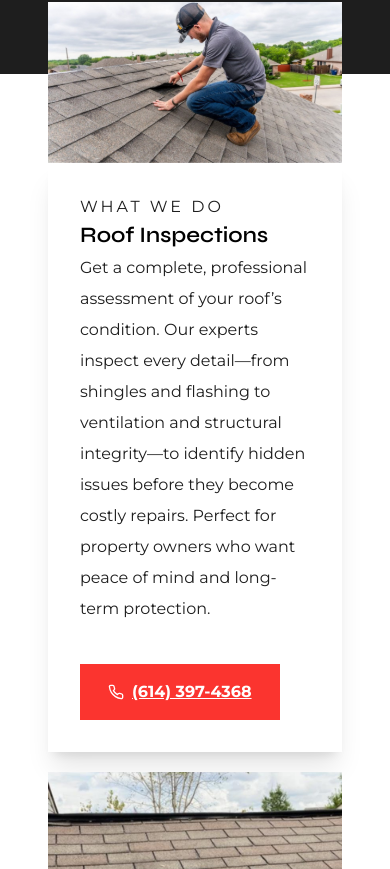
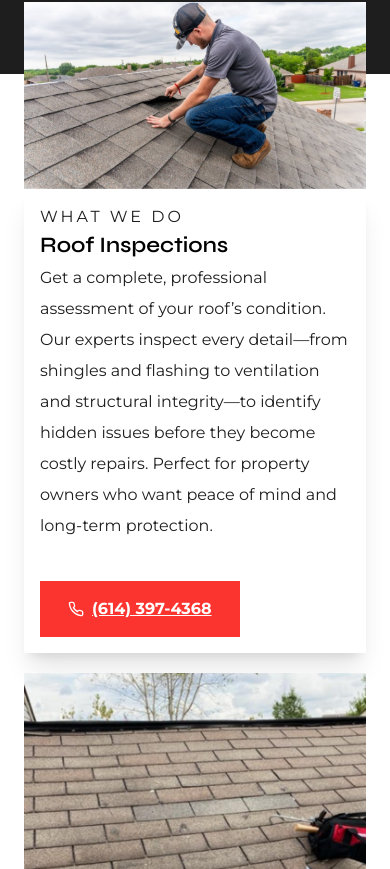
Before and after one commit to 36websolutions-arch/storm-troopers, a Next.js app: page / in a window 390 px wide. Shown: the part 2135-3004 px from the top of the page. Built offline with nearby package versions, Linux system fonts and the light colour scheme.

Commit message:
fix mobile responsive issue

```diff
--- a/src/common/ServicesCard.tsx
+++ b/src/common/ServicesCard.tsx
@@ -17,7 +17,7 @@ export default function ServicesCard({
   imageSrc,
 }: ServicePros) {
   return (
-    <section className="lg:w-[638px] flex flex-col h-full">
+    <section className="lg:w-[638px] md:w-full flex flex-col h-full">
       {" "}
       {/* ← Added flex + full height */}
       {/* Top Image */}
@@ -31,7 +31,7 @@ export default function ServicesCard({
         />
       </div>
       {/* Bottom Text */}
-      <div className="space-y-5 shadow-xl p-8 md:min-h-[430px] sm:min-h-auto min-h-auto  flex flex-col justify-between">
+      <div className="space-y-5 shadow-xl lg:p-8 md:p-5 p-4 md:min-h-[430px] sm:min-h-auto min-h-auto  flex flex-col justify-between">
         {/* ↑ min-height makes all cards equal
         height */}
         <div>
--- a/src/components/Comprehensive.tsx
+++ b/src/components/Comprehensive.tsx
@@ -50,7 +50,7 @@ export default function Comprehensive() {
       {/* Dark Background (450px height only) */}
       <div className="absolute top-0 left-0 w-full h-[450px] bg-heading z-10"></div>
 
-      <div className="relative z-20 px-6">
+      <div className="relative z-20">
         <div className="container mx-auto px-6">
           {/* Header Section */}
           <div className="max-w-4xl">
```
